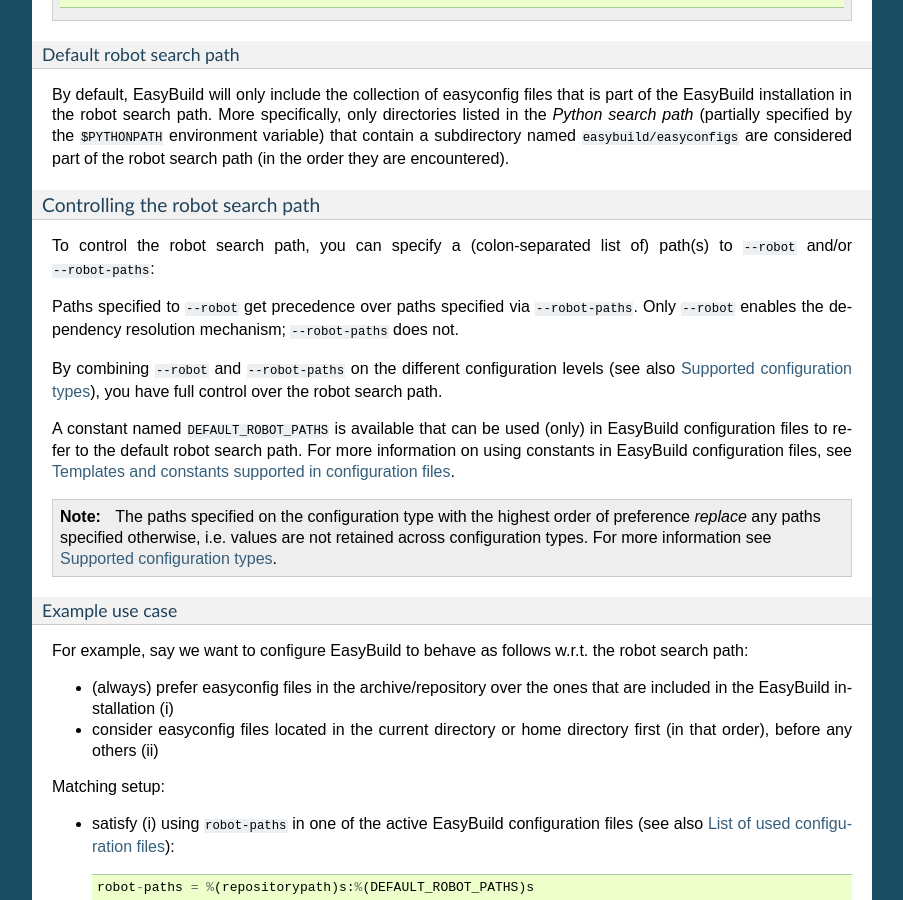
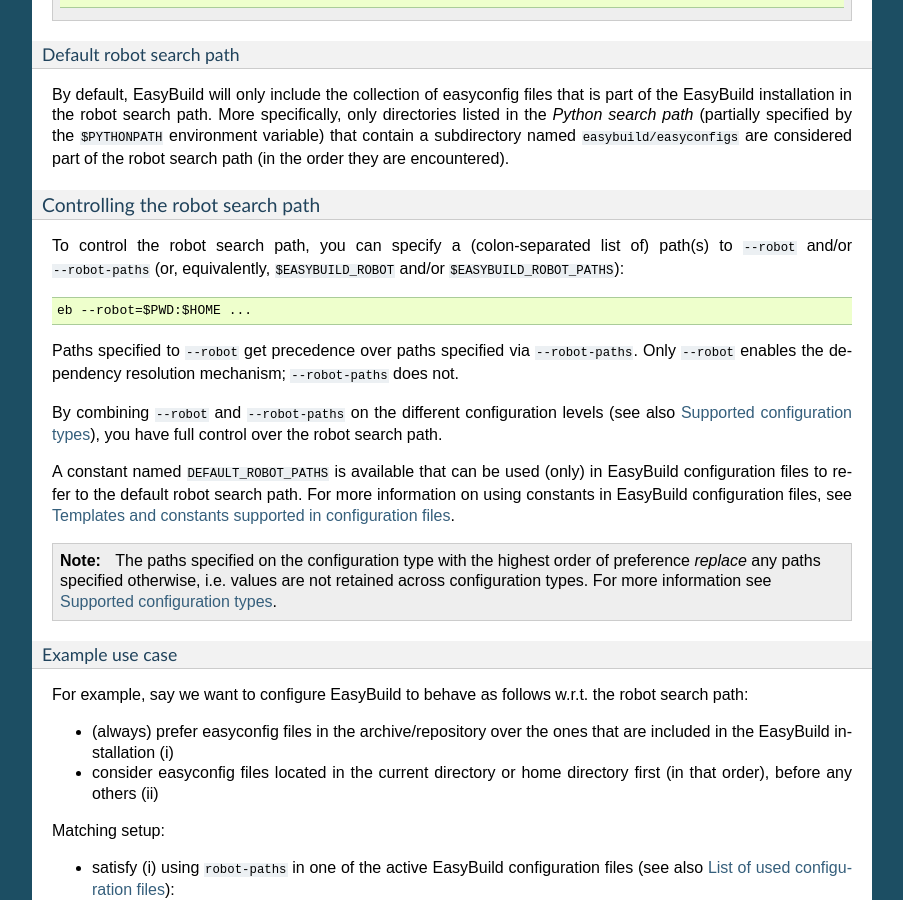
Before and after one commit to easybuilders/easybuild, a Sphinx documentation site: the page built from docs/Using_the_EasyBuild_command_line.rst, in a window 1280 px wide and 900 px high, scrolled down 7123 px. Shown: the whole window, without its empty margins (198-1101 px from the left). Built offline with Sphinx 7.4.7, drawn with Linux system fonts in a browser that asks for light colours; some of the changed text lies outside the part shown.

Commit message:
fix warnings

```diff
--- a/docs/Using_the_EasyBuild_command_line.rst
+++ b/docs/Using_the_EasyBuild_command_line.rst
@@ -390,7 +390,9 @@
 ^^^^^^^^^^^^^^^^^^^^^^^^^^^^^^^^^
 
 To control the robot search path, you can specify a (colon-separated list of) path(s) to ``--robot`` and/or
-``--robot-paths``::
+``--robot-paths`` (or, equivalently, ``$EASYBUILD_ROBOT`` and/or ``$EASYBUILD_ROBOT_PATHS``)::
+
+  eb --robot=$PWD:$HOME ...
 
 Paths specified to ``--robot`` get precedence over paths specified via ``--robot-paths``.
 Only ``--robot`` enables the dependency resolution mechanism; ``--robot-paths`` does not.
--- a/docs/index.rst
+++ b/docs/index.rst
@@ -101,6 +101,7 @@
     Changelog
     Code_style
     Configuration_Legacy
+    Deprecated-functionality
     eb_*
     Installation_Alternative
     Installing-environment-modules-without-root-permissions
```
